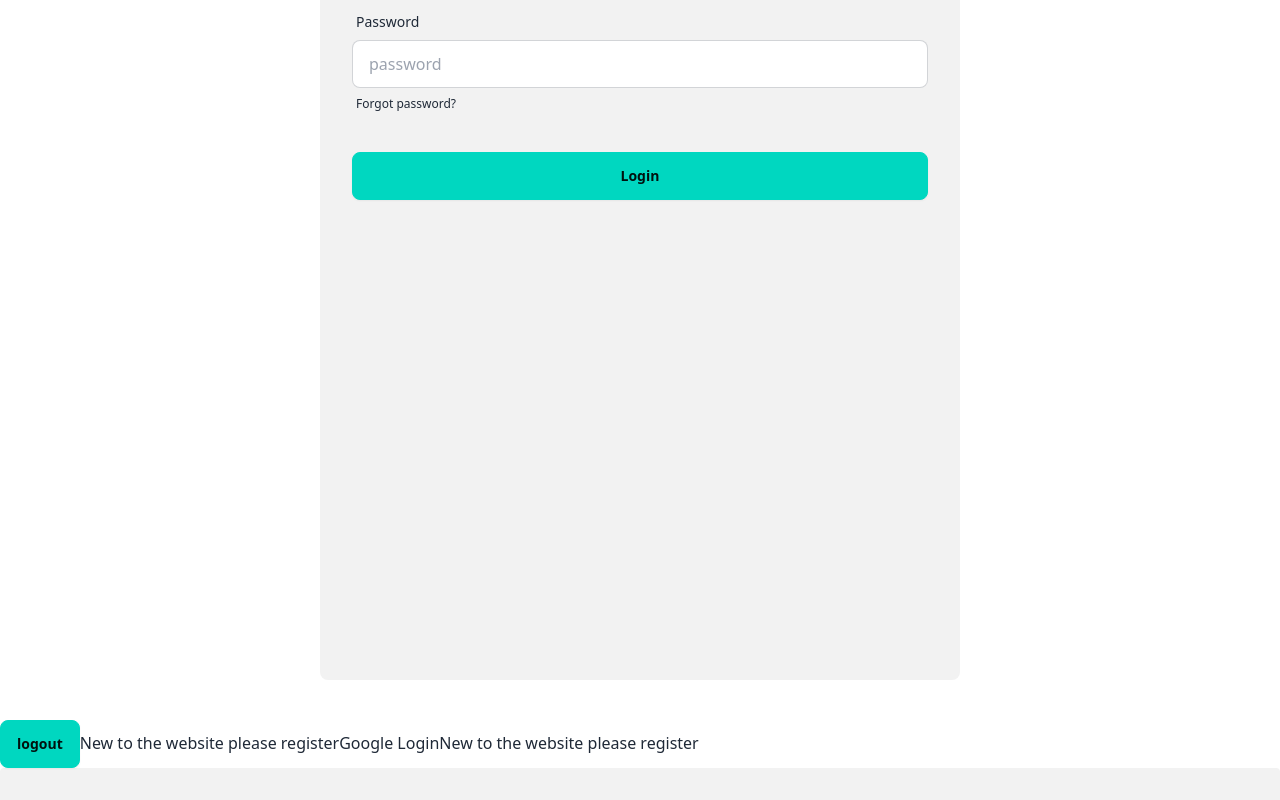
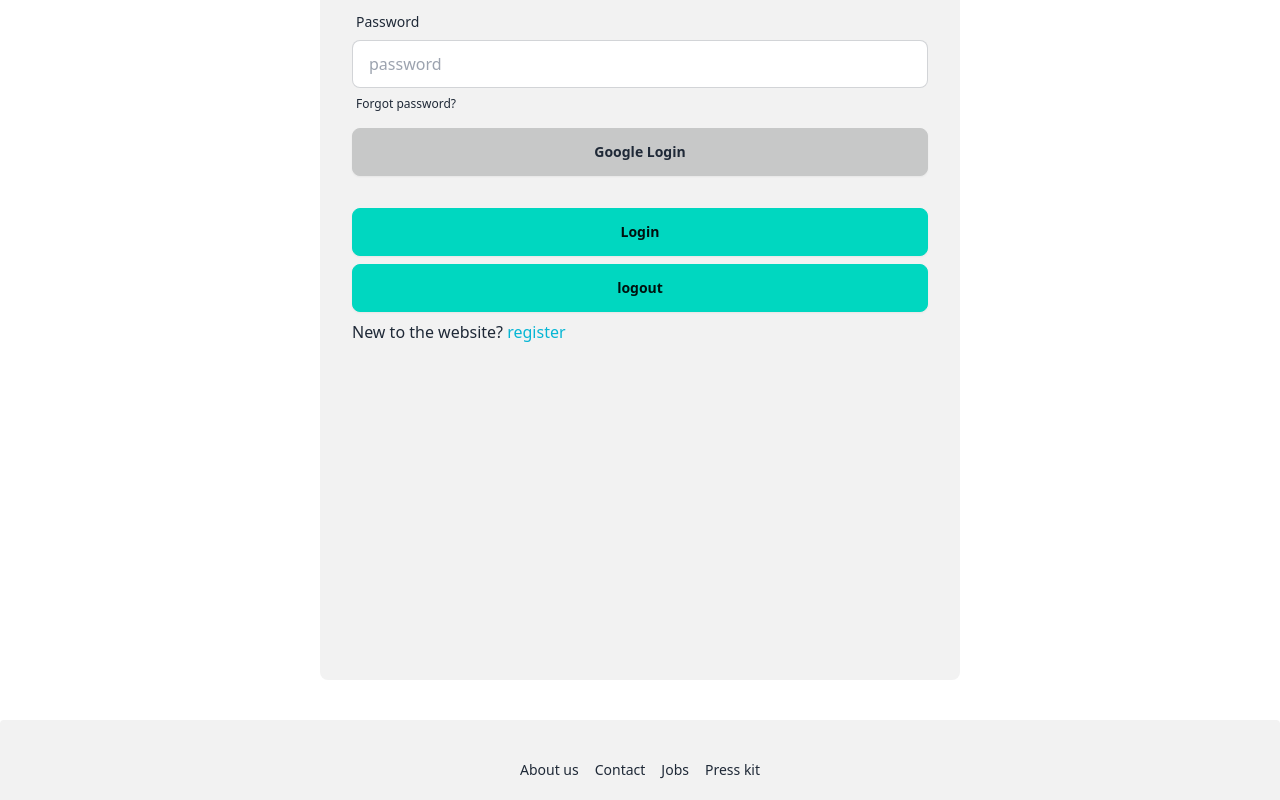
Before and after one commit to habib395/career-coach, a React (Vite) app: page /login in a window 1280 px wide. Shown: the part 240-1040 px from the top of the page. Built offline with nearby package versions, Linux system fonts and the light colour scheme; no server answers.

Commit message:
design almost done in login,logout,register section

```diff
--- a/package.json
+++ b/package.json
@@ -15,6 +15,7 @@
     "match-sorter": "^8.0.0",
     "react": "^18.3.1",
     "react-dom": "^18.3.1",
+    "react-hot-toast": "^2.4.1",
     "react-icons": "^5.3.0",
     "react-router-dom": "^6.28.0",
     "sort-by": "^1.2.0"
--- a/src/components/AuthProvider/AuthProvider.jsx
+++ b/src/components/AuthProvider/AuthProvider.jsx
@@ -1,4 +1,4 @@
-import { createUserWithEmailAndPassword, GoogleAuthProvider, onAuthStateChanged, signInWithEmailAndPassword, signInWithPopup, signOut } from 'firebase/auth';
+import { createUserWithEmailAndPassword, GoogleAuthProvider, onAuthStateChanged, signInWithEmailAndPassword, signInWithPopup, signOut, updateProfile } from 'firebase/auth';
 import React, { createContext, useEffect, useState } from 'react';
 import auth from '../../firebase/firebase.init';
 
@@ -9,8 +9,7 @@ const AuthProvider = ({routes}) => {
     const [user, setUser] = useState(null)
 
     const handleRegister = (email, password)=>{
-        createUserWithEmailAndPassword(auth, email, password)
-        // .then(res=>signOut(auth))
+        return createUserWithEmailAndPassword(auth, email, password)
     }
     const handleLogin = (email, password)=>{
         signInWithEmailAndPassword(auth, email, password)
@@ -24,11 +23,18 @@ const AuthProvider = ({routes}) => {
         signInWithPopup(auth, googleProvider)
     }
 
+    const manageProfile = (name, image) =>{
+        updateProfile(auth.currentUser,{
+            displayName:name,photoURL:image
+        })
+    }
+
     const authInfo = {
         handleRegister,
         handleLogin,
         handleLogOut,
         handleGoogleLogin,
+        manageProfile
     }
 
     useEffect(()=>{
--- a/src/components/Login/Login.jsx
+++ b/src/components/Login/Login.jsx
@@ -3,7 +3,7 @@ import { AuthContext } from "../AuthProvider/AuthProvider";
 import { NavLink } from "react-router-dom";
 
 const Login = () => {
-  const {handleLogin, handleLogOut} = useContext(AuthContext);
+  const {handleGoogleLogin, handleLogin, handleLogOut} = useContext(AuthContext);
 
   const handleSubmit = (e) =>{
     e.preventDefault()
@@ -47,15 +47,13 @@ const Login = () => {
           </a>
         </label>
       </div>
+      <button className="btn btn-active" onClick={handleGoogleLogin}>Google Login</button>
       <div className="form-control mt-6">
         <button type="submit" className="btn btn-accent">Login</button>
       </div>
+      <button className="btn btn-accent" onClick={handleLogOut}>logout</button>
+      <p>New to the website? <NavLink className="text-cyan-500" to="/register">register</NavLink></p>
     </form>
-      <button className="btn btn-accent" onClick={handleLogOut}>logout</button>
-      New to the website please <NavLink to="/register">register</NavLink>
-     <button onClick={handleLogin}>Google Login</button>
-      New to the website please <NavLink to="/register">register</NavLink>
-
     </div>
   );
 };
--- a/src/components/Register/Register.jsx
+++ b/src/components/Register/Register.jsx
@@ -1,8 +1,10 @@
 import React, { useContext, useState } from "react";
 import { AuthContext } from "../AuthProvider/AuthProvider";
+import toast from "react-hot-toast";
+import { NavLink } from "react-router-dom";
 
 const Register = () => {
-    const { handleRegister} = useContext(AuthContext)
+    const {handleGoogleLogin, handleRegister, manageProfile} = useContext(AuthContext)
     const [error, setError] = useState("")
 
     const handleSubmit = (e) =>{
@@ -12,7 +14,7 @@ const Register = () => {
         const email = e.target.email.value
         const image = e.target.image.value
         const password = e.target.password.value
-        console.log(name, email, image, password)
+        // console.log(name, email, image, password)
         if(password.length < 6){
             setError("Password Length must be at least 6 character.")
             return;
@@ -27,7 +29,11 @@ const Register = () => {
             )
             return;
         }
+        toast.success('Successfully created!');
         handleRegister(email, password)
+        .then(res =>{
+            manageProfile(name,image)
+        })
     }
   return (
           <form action="" onSubmit={handleSubmit} className="card-body bg-base-200 min-h-screen w-1/2 mx-auto rounded-lg my-10">
@@ -87,6 +93,8 @@ const Register = () => {
             <div className="form-control mt-6">
               <button className="btn btn-accent">Register</button>
             </div>
+            <button className="btn btn-active" onClick={handleGoogleLogin}>Google Login</button>
+           <p> Already Register?<NavLink className="text-cyan-500" to="/login">Login</NavLink></p>
             {error && <p className="text-red-500">{error}</p>}
           </form>
   );
--- a/src/main.jsx
+++ b/src/main.jsx
@@ -4,10 +4,12 @@ import './index.css'
 import { RouterProvider } from 'react-router-dom'
 import router from './utils/router.jsx'
 import AuthProvider from './components/AuthProvider/AuthProvider.jsx'
+import toast, { Toaster } from 'react-hot-toast';
 
 createRoot(document.getElementById('root')).render(
   <StrictMode>
     <AuthProvider routes={<RouterProvider router={router}></RouterProvider>}>
+    <Toaster />
     </AuthProvider>
   </StrictMode>,
 )
```
Also changed, not shown: 1 other file (tests, documents, lock files or other folders).
